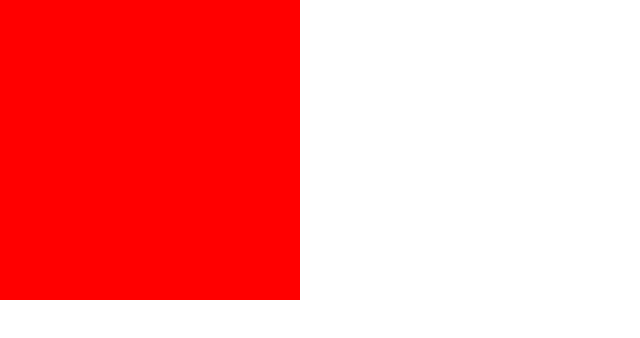
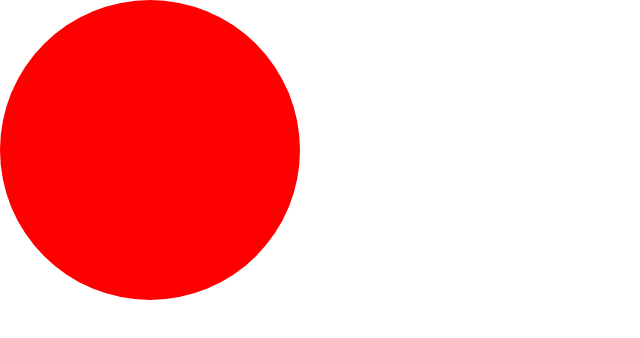
Before and after one commit to xRyuki-i/git-task, a plain HTML site: page index.html in a window 1280 px wide. Shown: the whole page, without its empty margins (0-640 px from the left). Drawn offline with Linux system fonts and the light colour scheme.

Commit message:
Changed to a red circle

```diff
--- a/style.css
+++ b/style.css
@@ -6,4 +6,5 @@ body {
   height: 300px;
   width: 300px;
   background-color: red;
+  border-radius: 300px;
 }
```
